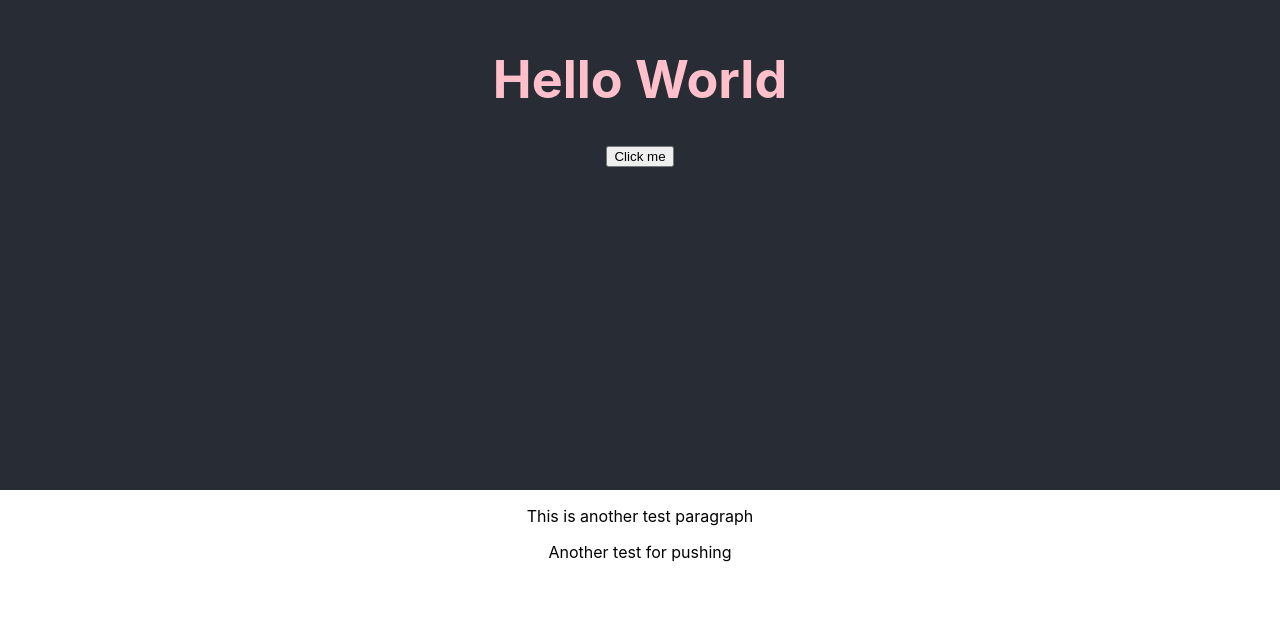
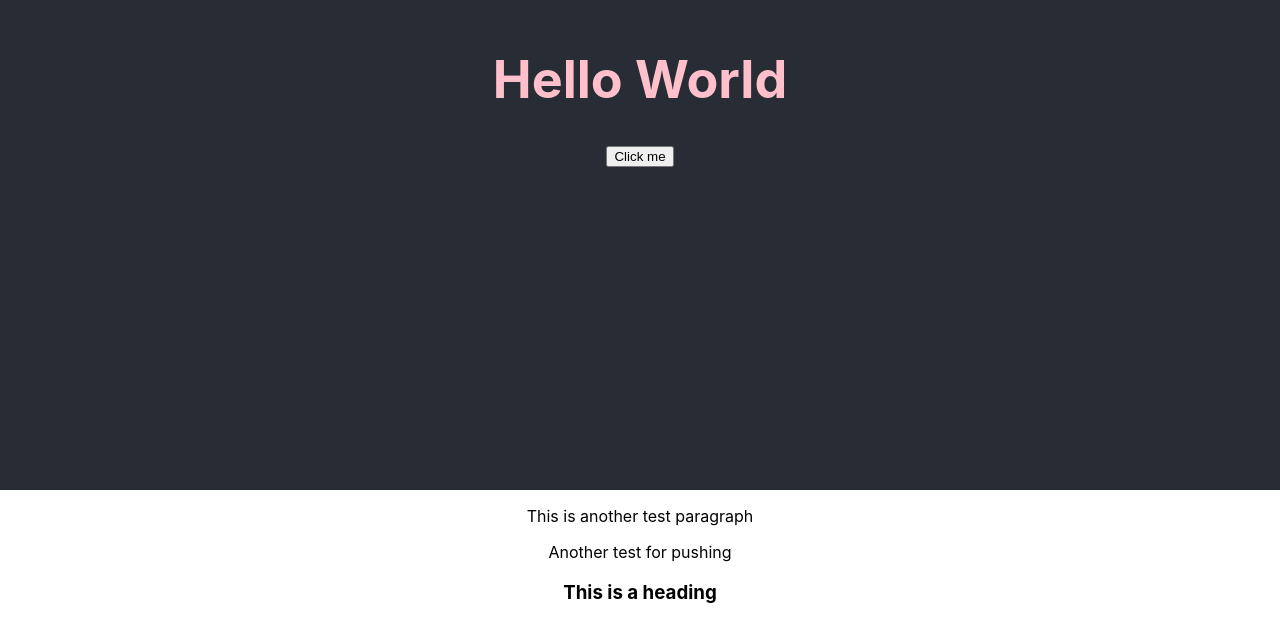
Before and after one commit to esmeG3/fullstack, a React (Create React App) app in the folder frontend/: page / in a window 1280 px wide. Shown: the part 310-932 px from the top of the page. Before the commit the page ends 888 px from the top, so only its background shows below. Built offline with nearby package versions, Linux system fonts and the light colour scheme.

Commit message:
added a h3

```diff
--- a/frontend/src/App.js
+++ b/frontend/src/App.js
@@ -22,6 +22,8 @@ const handleButtonClick = async () => {
 
       <p>This is another test paragraph</p>
       <p>Another test for pushing</p>
+
+      <h3>This is a heading</h3>
     </div>
   );
 }
```
